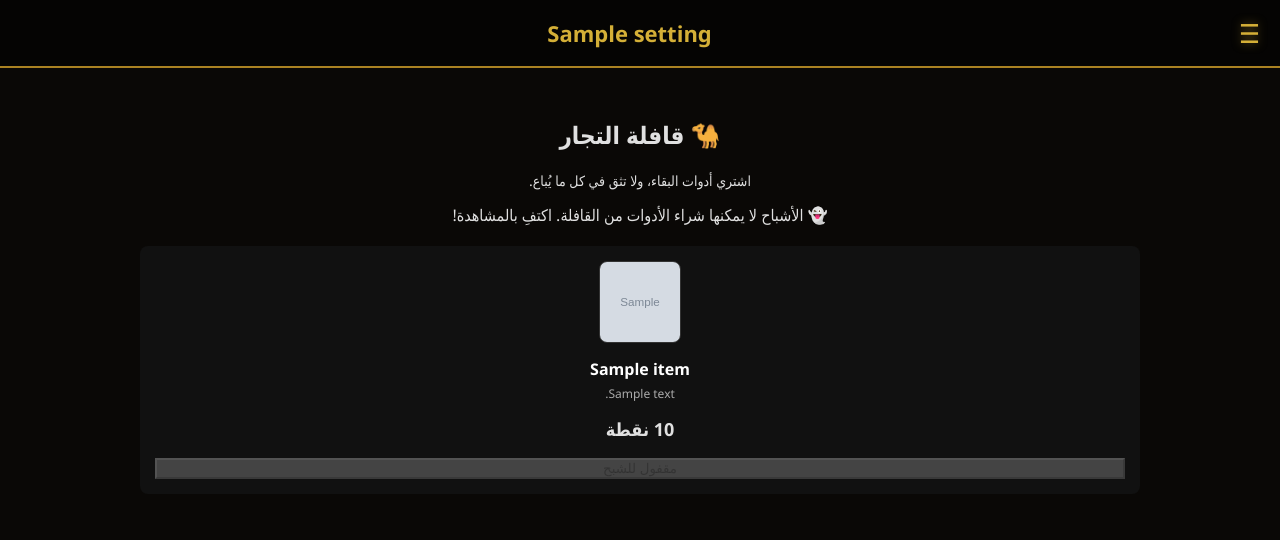
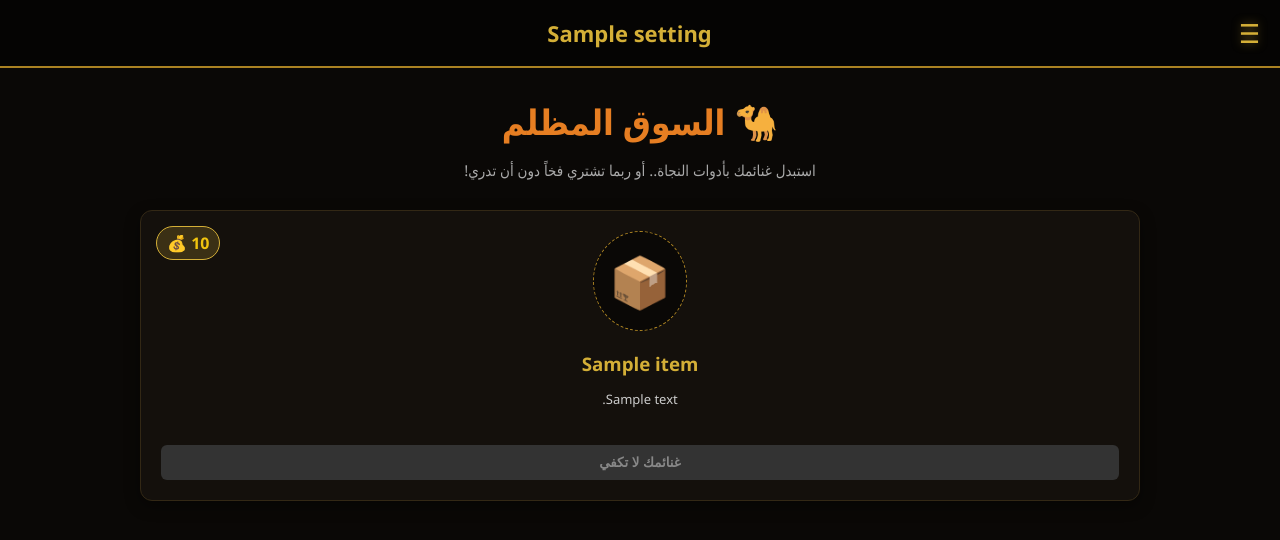
Before and after one commit to willia2minerva-a11y/Borj-Al-Sayd, a Flask app: template templates/store.html in a window 1280 px wide. Shown: the top 540 px of the page. Run offline with Flask 2, Linux system fonts and the light colour scheme; the template is opened without the code that fills it: most values are stand-ins (such as "Sample title", 1, 10 or a date in 2020); grey boxes marked "Sample" are stand-in pictures; data that the repository does not hold is empty.

Commit message:
Update store.html

```diff
--- a/templates/store.html
+++ b/templates/store.html
@@ -1,49 +1,87 @@
 {% extends 'base.html' %}
 {% block content %}
-<h2 style="color: var(--zone-3-gold); text-align: center;">🐪 قافلة التجار</h2>
-<p style="text-align: center; color: var(--text-muted); font-size: 14px;">اشتري أدوات البقاء، ولا تثق في كل ما يُباع.</p>
+<style>
+    .store-grid { display: grid; grid-template-columns: repeat(auto-fit, minmax(280px, 1fr)); gap: 20px; }
+    .store-card { background: var(--bg-card); border: 1px solid #332815; border-radius: 12px; padding: 20px; text-align: center; position: relative; overflow: hidden; box-shadow: 0 5px 15px rgba(0,0,0,0.4); }
+    .store-card:hover { border-color: var(--gold-main); transform: translateY(-5px); transition: 0.3s; }
+    .item-icon { font-size: 50px; margin-bottom: 10px; display: inline-block; background: rgba(0,0,0,0.5); padding: 15px; border-radius: 50%; border: 1px dashed var(--gold-dark); }
+    .item-price { position: absolute; top: 15px; left: 15px; background: rgba(212,175,55,0.2); color: var(--gold-light); font-weight: bold; padding: 5px 10px; border-radius: 20px; border: 1px solid var(--gold-main); }
+    .btn-buy { background: linear-gradient(45deg, #2ecc71, #27ae60); color: #fff; border: none; padding: 10px 20px; border-radius: 6px; cursor: pointer; font-weight: bold; margin-top: 15px; width: 100%; transition: 0.3s; }
+    .btn-buy:hover { transform: scale(1.05); }
 
-{% if current_user.status != 'active' %}
-<div class="flash error" style="text-align: center;">👻 الأشباح لا يمكنها شراء الأدوات من القافلة. اكتفِ بالمشاهدة!</div>
+    /* 👑 تنسيقات لوحة الأدمن الخاصة بالسوق */
+    .admin-store-panel { background: #0a0505; border: 2px dashed #9b59b6; border-radius: 12px; padding: 25px; margin-bottom: 30px; box-shadow: inset 0 0 20px rgba(155, 89, 182, 0.1); }
+    .form-control { width: 100%; padding: 12px; background: #000; color: #fff; border: 1px solid #44351c; border-radius: 6px; margin-bottom: 15px; outline:none; box-sizing:border-box;}
+</style>
+
+<div style="text-align: center; margin-bottom: 30px;">
+    <h2 style="color: var(--sand); font-size: 35px; margin: 0;">🐪 السوق المظلم</h2>
+    <p style="color: #aaa; font-size: 15px;">استبدل غنائمك بأدوات النجاة.. أو ربما تشتري فخاً دون أن تدري!</p>
+</div>
+
+{% if current_user.role == 'admin' %}
+<div class="admin-store-panel">
+    <h3 style="color: #9b59b6; text-align: center; margin-top: 0;">👑 إضافة بضاعة جديدة للسوق</h3>
+    <form action="/admin" method="POST">
+        <input type="hidden" name="action" value="add_store_item">
+        <div style="display: grid; grid-template-columns: 1fr 1fr; gap: 10px;">
+            <input type="text" name="item_name" placeholder="اسم الأداة (مثال: درع الملك)" class="form-control" required style="grid-column: span 2; margin-bottom:0;">
+            <input type="text" name="item_desc" placeholder="الوصف والقدرات..." class="form-control" required style="grid-column: span 2; margin-bottom:0;">
+            <input type="number" name="item_price" placeholder="السعر بالغنائم" class="form-control" required style="margin-bottom:0;">
+            <select name="item_type" class="form-control" required style="margin-bottom:0;">
+                <option value="weapon">سلاح (هجوم)</option>
+                <option value="heal">جرعة (شفاء)</option>
+                <option value="spy">عين تاجيس (تجسس)</option>
+                <option value="steal">قفاز السارق (سرقة)</option>
+                <option value="seal">ختم سحري</option>
+            </select>
+            <input type="number" name="effect_amount" placeholder="قيمة التأثير (ضرر السلاح/مقدار الشفاء)" class="form-control" style="margin-bottom:0;">
+
+            <div style="background:#111; padding:10px; border-radius:6px; border:1px solid #332815;">
+                <label style="color:#e67e22; font-size:13px; display:block; margin-bottom:5px;">🎲 هل هو صندوق حظ؟</label>
+                <select name="is_luck" class="form-control" style="margin-bottom:5px; padding:8px;"><option value="">لا</option><option value="1">نعم</option></select>
+                <div style="display:flex; gap:5px;"><input type="number" name="luck_min" placeholder="أقل ربح/خسارة" class="form-control" style="margin:0;"><input type="number" name="luck_max" placeholder="أعلى ربح" class="form-control" style="margin:0;"></div>
+            </div>
+
+            <div style="background:#111; padding:10px; border-radius:6px; border:1px solid #332815;">
+                <label style="color:#e74c3c; font-size:13px; display:block; margin-bottom:5px;">🕸️ هل هو فخ سراب؟</label>
+                <select name="is_mirage" class="form-control" style="margin-bottom:5px; padding:8px;"><option value="">لا (أداة حقيقية)</option><option value="1">نعم (فخ يسرق نقاط ذكاء)</option></select>
+                <input type="text" name="mirage_message" placeholder="رسالة الفخ عند الشراء" class="form-control" style="margin:0;">
+            </div>
+        </div>
+        <button type="submit" class="btn-gold" style="width:100%; margin-top:15px; padding:15px; font-size:18px;">🛒 عرض في السوق</button>
+    </form>
+</div>
 {% endif %}
 
-<div class="store-grid" style="display: grid; grid-template-columns: repeat(auto-fit, minmax(150px, 1fr)); gap: 15px; margin-top: 20px;">
+<div class="store-grid">
     {% for item in items %}
-    <div class="store-item" style="background: #111; border: 1px solid var(--zone-3-gold); border-radius: 8px; padding: 15px; text-align: center; position: relative;">
+    <div class="store-card">
+        <div class="item-price">{{ item.price }} 💰</div>
 
-        {% if item.image %}
-            <img src="{{ item.image }}" alt="{{ item.name }}" style="width: 80px; height: 80px; object-fit: cover; border-radius: 8px; margin-bottom: 10px; border: 1px solid #333;">
-        {% else %}
-            <div style="font-size: 40px; margin-bottom: 10px;">
-                {% if item.item_type == 'weapon' %}🗡️
-                {% elif item.item_type == 'heal' %}🧪
-                {% elif item.item_type == 'spy' %}👁️
-                {% elif item.item_type == 'steal' %}🖐️
-                {% elif item.item_type == 'seal' %}🏺
-                {% else %}📦{% endif %}
-            </div>
-        {% endif %}
+        <div class="item-icon">
+            {% if item.item_type == 'weapon' %}⚔️
+            {% elif item.item_type == 'heal' %}🧪
+            {% elif item.item_type == 'spy' %}👁️
+            {% elif item.item_type == 'steal' %}🖐️
+            {% elif item.item_type == 'seal' %}🔮
+            {% else %}📦{% endif %}
+        </div>
 
-        <h3 style="color: #fff; margin: 0 0 5px 0; font-size: 16px;">{{ item.name }}</h3>
-        <p style="color: #aaa; font-size: 12px; margin: 0 0 15px 0;">{{ item.description }}</p>
-        <div style="color: var(--zone-3-gold); font-weight: bold; font-size: 18px; margin-bottom: 15px;">{{ item.price }} نقطة</div>
+        <h3 style="color: var(--gold-main); margin: 10px 0;">{{ item.name }}</h3>
+        <p style="color: #ccc; font-size: 13px; line-height: 1.6; margin-bottom: 20px;">{{ item.description }}</p>
 
-        {% if current_user.status == 'active' %}
-            <form action="/buy/{{ item.id }}" method="POST">
-                <button type="submit" class="btn-primary" style="width: 100%;" {% if current_user.points < item.price %}disabled style="background: #444;"{% endif %}>
-                    شراء الإمداد
-                </button>
+        {% if current_user.points >= item.price %}
+            <form action="/buy/{{ item.id }}" method="POST" style="margin:0;">
+                <button type="submit" class="btn-buy" onclick="return confirm('هل أنت متأكد من شراء {{ item.name }}؟');">شراء الآن</button>
             </form>
         {% else %}
-            <button class="btn-primary" style="width: 100%; background: #444; cursor: not-allowed;" disabled>مقفول للشبح</button>
-        {% endif %}
-
-        {% if current_user.role == 'admin' %}
-            <form action="/delete_store_item/{{ item.id }}" method="POST" style="margin-top: 5px;">
-                <button type="submit" class="btn-danger" style="width: 100%; padding: 5px; font-size: 11px;">حذف من السوق</button>
-            </form>
+            <button class="btn-buy" style="background: #333; color: #888; cursor: not-allowed;" disabled>غنائمك لا تكفي</button>
         {% endif %}
     </div>
+    {% else %}
+    <p style="text-align: center; color: #888; grid-column: 1 / -1; margin-top: 50px;">السوق فارغ حالياً، قوافل التجار لم تصل بعد.</p>
     {% endfor %}
 </div>
+
 {% endblock %}
```
